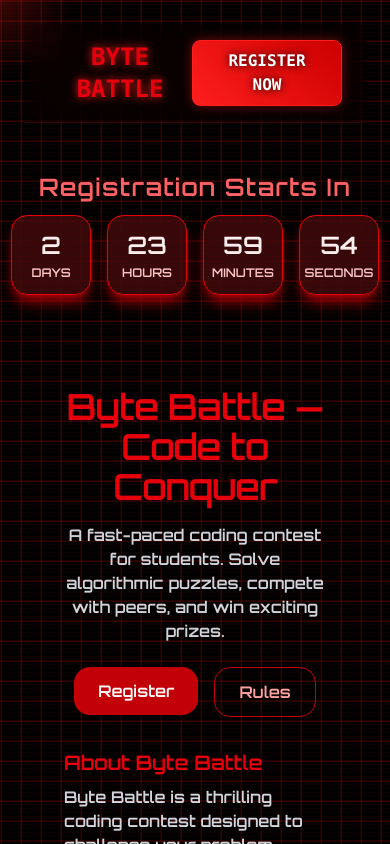
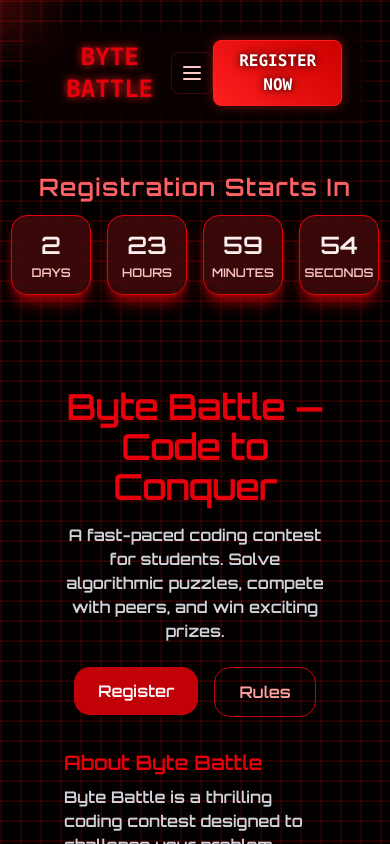
Before and after one commit to LakshmiDeepak27/BYTEBATTLE, a Next.js app: page / in a window 390 px wide. Shown: the top 844 px of the page. Built offline with nearby package versions, Linux system fonts and the light colour scheme.

Commit message:
hamburger update

```diff
--- a/src/components/Navbar.tsx
+++ b/src/components/Navbar.tsx
@@ -1,7 +1,8 @@
 "use client";
-import React from "react";
+import React, { useState } from "react";
 
 export default function Navbar() {
+  const [isOpen, setIsOpen] = useState(false);
   const handleScroll = (id: string) => {
     const el = document.getElementById(id);
     if (el) {
@@ -11,7 +12,7 @@ export default function Navbar() {
 
   return (
     <nav className="w-full bg-transparent backdrop-blur-md sticky top-0 z-50 border-b border-red-900/30">
-      <div className="max-w-7xl mx-auto px-6 py-4 flex items-center justify-between">
+      <div className="max-w-7xl mx-auto px-6 py-4 flex items-center justify-between relative">
 
         {/* Logo scrolls to top of page.tsx content */}
         <button
@@ -21,6 +22,17 @@ export default function Navbar() {
           <span style={{ textShadow: "0 0 10px #FF1E1E", pointerEvents: "none" }}>
             BYTE BATTLE
           </span>
+        </button>
+
+        {/* Hamburger - mobile only */}
+        <button
+          className="md:hidden p-2 rounded-lg border border-red-900/40 text-red-200 hover:bg-red-900/30"
+          aria-label="Toggle navigation menu"
+          onClick={() => setIsOpen((v) => !v)}
+        >
+          <svg width="24" height="24" viewBox="0 0 24 24" fill="none" xmlns="http://www.w3.org/2000/svg">
+            <path d="M4 6h16M4 12h16M4 18h16" stroke="currentColor" strokeWidth="2" strokeLinecap="round" />
+          </svg>
         </button>
 
         {/* Navigation Links */}
@@ -63,6 +75,19 @@ export default function Navbar() {
           </button>
         </div>
       </div>
+
+      {/* Mobile dropdown panel - overlays, does not push layout */}
+      {isOpen && (
+        <div className="md:hidden absolute left-0 right-0 top-full bg-black/90 backdrop-blur border-b border-red-900/40 z-40">
+          <div className="max-w-7xl mx-auto px-6 py-4 flex flex-col gap-3 text-red-100 font-semibold">
+            <button onClick={() => { setIsOpen(false); handleScroll("about"); }} className="text-left py-2">About</button>
+            <button onClick={() => { setIsOpen(false); handleScroll("rules"); }} className="text-left py-2">Rules & Regulations</button>
+            <button onClick={() => { setIsOpen(false); handleScroll("event"); }} className="text-left py-2">Event Info</button>
+            <button onClick={() => { setIsOpen(false); handleScroll("organisers"); }} className="text-left py-2">Organisers</button>
+            <button onClick={() => { setIsOpen(false); handleScroll("register"); }} className="mt-2 py-2 text-left">Register</button>
+          </div>
+        </div>
+      )}
     </nav>
   );
 }
```
